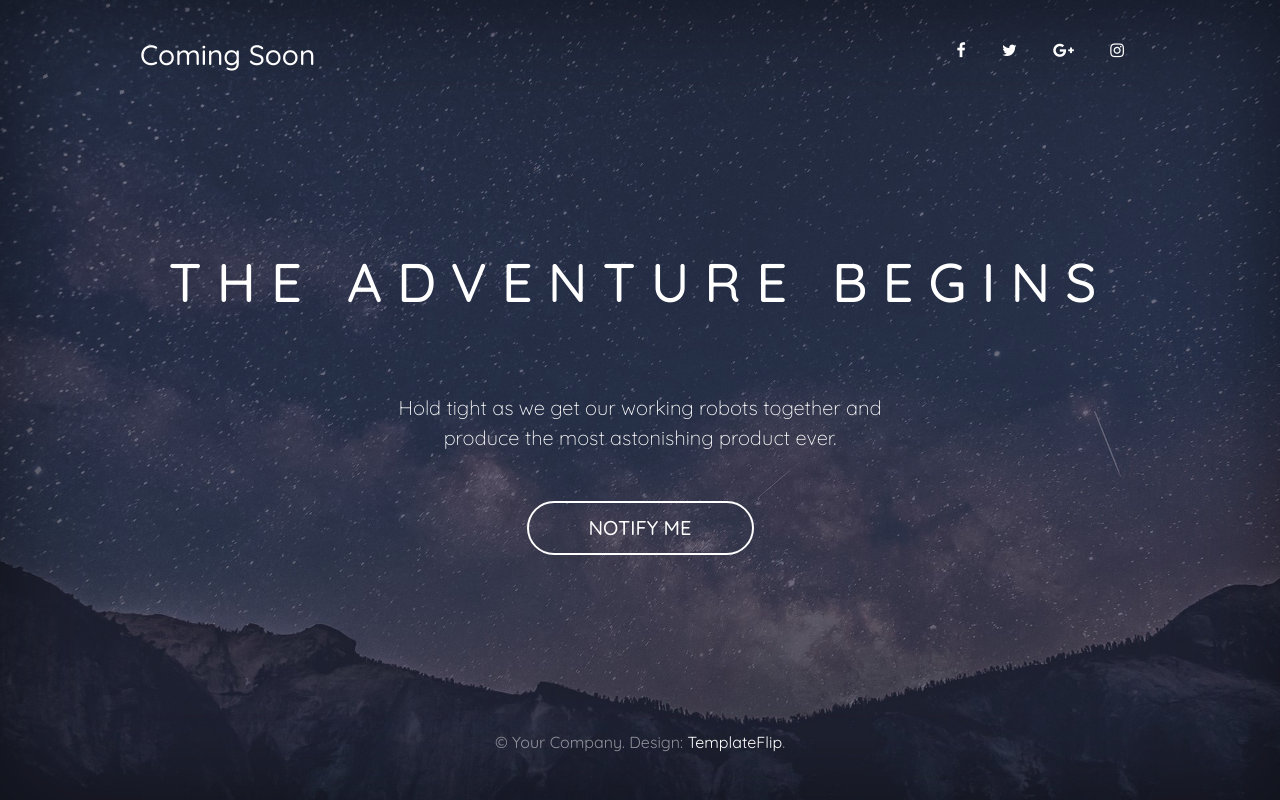
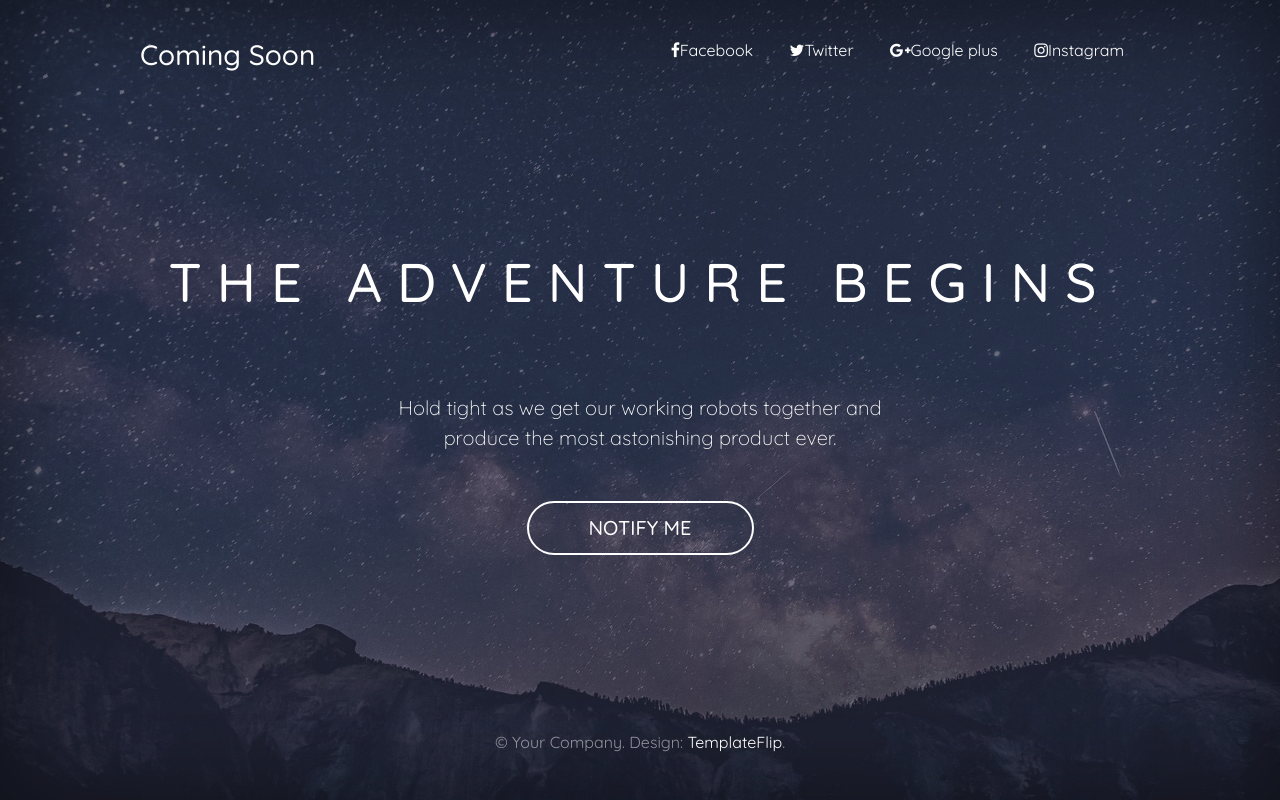
Before and after one commit to Sauleeu/coming-soon, a plain HTML site: page index.html in a window 1280 px wide. Drawn offline with nearby package versions, Linux system fonts and the light colour scheme.

Commit message:
Se agrega nombre a las redes sociales

```diff
--- a/index.html
+++ b/index.html
@@ -18,10 +18,10 @@
         <div class="inner">
           <h3 class="masthead-brand">Coming Soon</h3>
           <nav class="nav nav-masthead">
-            <a class="nav-link nav-social" href="#"><i class="fa fa-facebook" aria-hidden="true"></i></a>
-            <a class="nav-link nav-social" href="#"><i class="fa fa-twitter" aria-hidden="true"></i></a>
-            <a class="nav-link nav-social" href="#"><i class="fa fa-google-plus" aria-hidden="true"></i></a>
-            <a class="nav-link nav-social" href="#"><i class="fa fa-instagram" aria-hidden="true"></i></a>
+            <a class="nav-link nav-social" href="#"><i class="fa fa-facebook" aria-hidden="true"></i>Facebook</a>
+            <a class="nav-link nav-social" href="#"><i class="fa fa-twitter" aria-hidden="true"></i>Twitter</a>
+            <a class="nav-link nav-social" href="#"><i class="fa fa-google-plus" aria-hidden="true"></i>Google plus</a>
+            <a class="nav-link nav-social" href="#"><i class="fa fa-instagram" aria-hidden="true"></i>Instagram</a>
           </nav>
         </div>
       </div><br>      <div class="inner cover">
```
